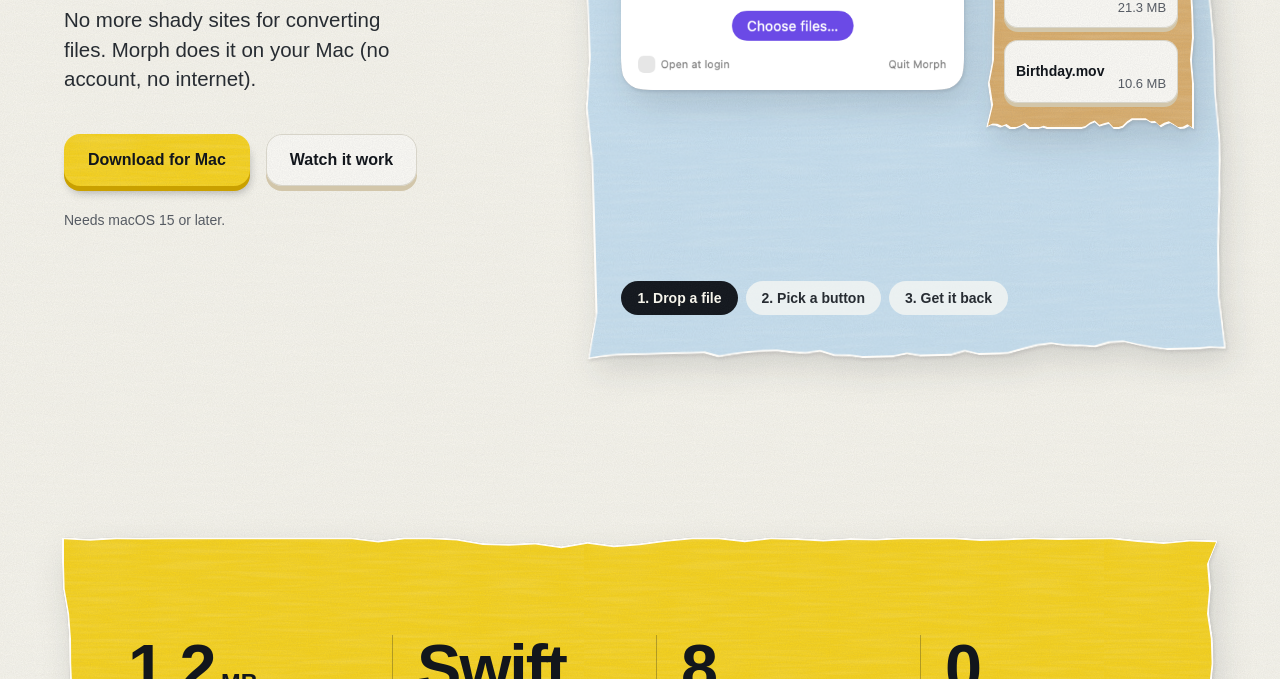
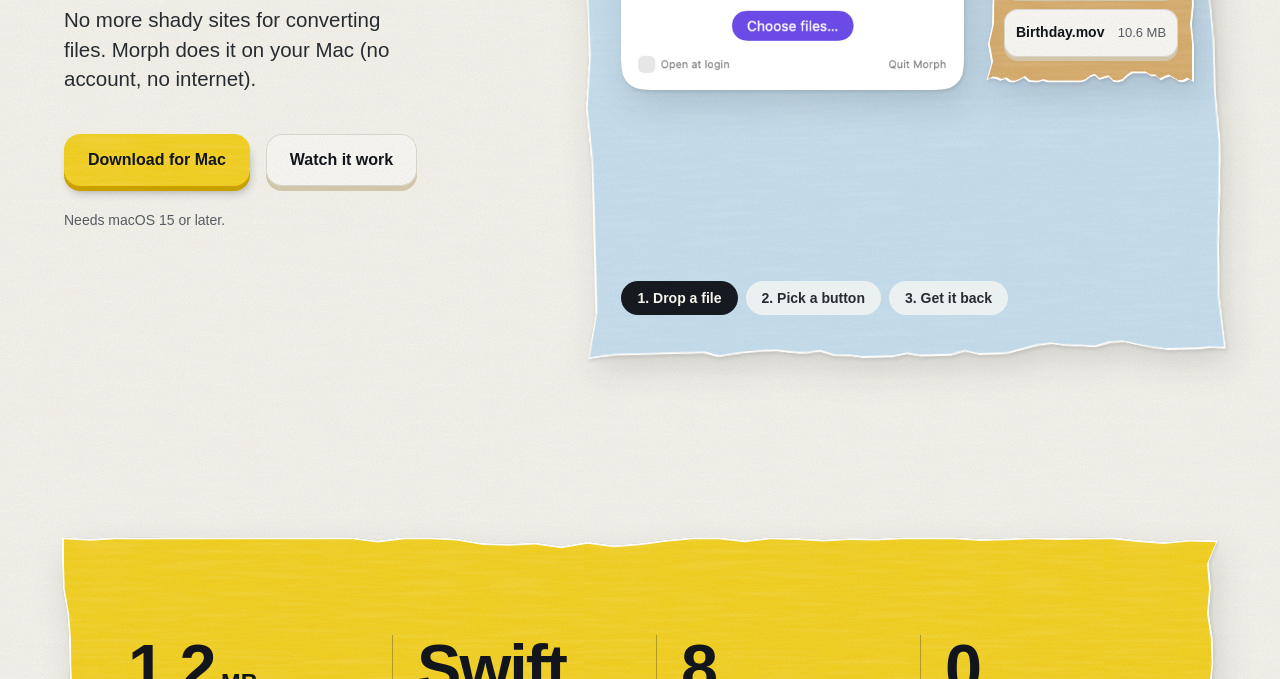
Before and after one commit to HoruScodes/morph, a plain HTML site: page site/index.html in a window 1280 px wide. Shown: the part 421-1100 px from the top of the page. Drawn offline with Linux system fonts and the light colour scheme; a web font is replaced by a local one.

Commit message:
Keep the file chips one line tall
Co-Authored-By: Claude Fable 5.2 <noreply@anthropic.com>

```diff
--- a/site/styles.css
+++ b/site/styles.css
@@ -56,7 +56,7 @@ small, figcaption { font-size: var(--text-sm); color: var(--color-muted); }
 .hero .container { display: grid; grid-template-columns: minmax(0, 5fr) minmax(0, 6fr); gap: var(--space-xl); align-items: center; }
 .hero .lead { margin-top: var(--space-lg); max-width: 30ch; color: var(--color-ink-2); }
 .actions { display: flex; flex-wrap: wrap; gap: var(--space-md); margin-top: var(--space-xl); }
-.hero small { display: block; margin-top: var(--space-lg); }
+.hero .container > div > small { display: block; margin-top: var(--space-lg); }
 .stage { position: relative; display: grid; grid-template-columns: minmax(0, 400px) 204px; grid-template-rows: auto minmax(430px, auto) auto; gap: var(--space-md) var(--space-lg); justify-content: start; align-items: start; padding: var(--space-lg) var(--space-lg) var(--space-xl) var(--space-sm); }
 .stage .sheet--mat { --sheet-c: var(--color-sugar); inset: 0 0 0 -28px; rotate: -1.5deg; }
 .morph { position: relative; grid-column: 1; justify-self: center; width: 104px; height: 104px; overflow: visible; filter: var(--shadow-paper); translate: calc(var(--lx, 0) * 1px) calc(var(--ly, 0) * 1px); transition: translate var(--dur-short) var(--ease-snap); }
@@ -71,7 +71,7 @@ small, figcaption { font-size: var(--text-sm); color: var(--color-muted); }
 .tray p { position: relative; font-size: var(--text-sm); line-height: 1.25; color: var(--color-ink); }
 html:not(.js) .tray { display: none; }
 .chip { --edge: 4px; position: relative; display: flex; align-items: center; justify-content: space-between; gap: var(--space-xs); min-height: 48px; padding: var(--space-sm) var(--space-sm); line-height: 1.3; white-space: nowrap; border: 0; border-radius: var(--radius-input); text-align: left; font-weight: 600; font-size: var(--text-sm); line-height: 1.2; color: var(--color-ink); cursor: grab; touch-action: none; user-select: none; -webkit-user-select: none; background: var(--grain), var(--fibre), var(--color-card); box-shadow: inset 0 0 0 1px var(--color-rule), 0 var(--edge) 0 0 var(--color-edge); transition: translate var(--dur-short) var(--ease-snap), box-shadow var(--dur-micro) var(--ease-snap); }
-.chip small { font-weight: 500; font-size: var(--text-xs); color: var(--color-muted); }
+.hero .chip small { display: inline; margin: 0; font-weight: 500; font-size: var(--text-xs); color: var(--color-muted); }
 .chip:hover { --edge: 6px; }
 .chip:active { --edge: 2px; }
 .chip:focus-visible { outline: 2px solid var(--color-focus); outline-offset: 3px; }
```
